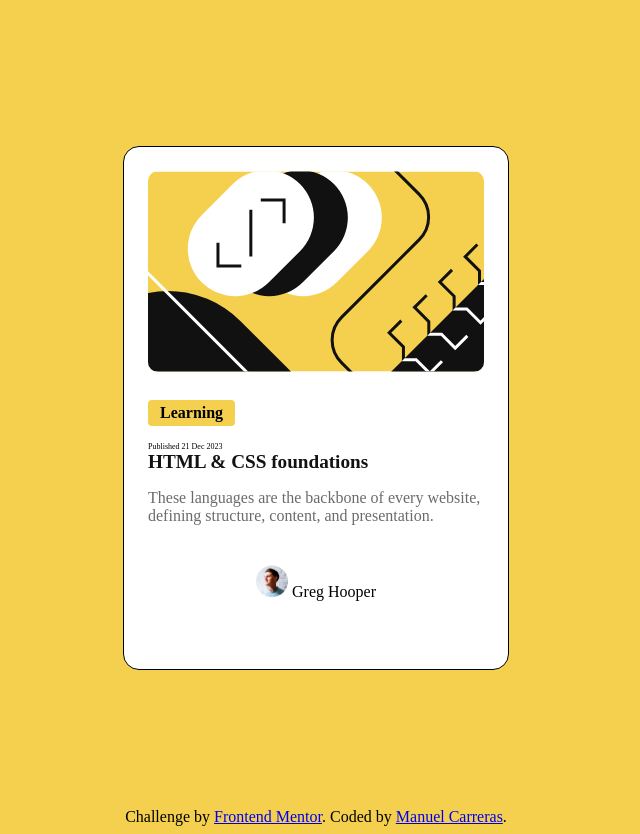
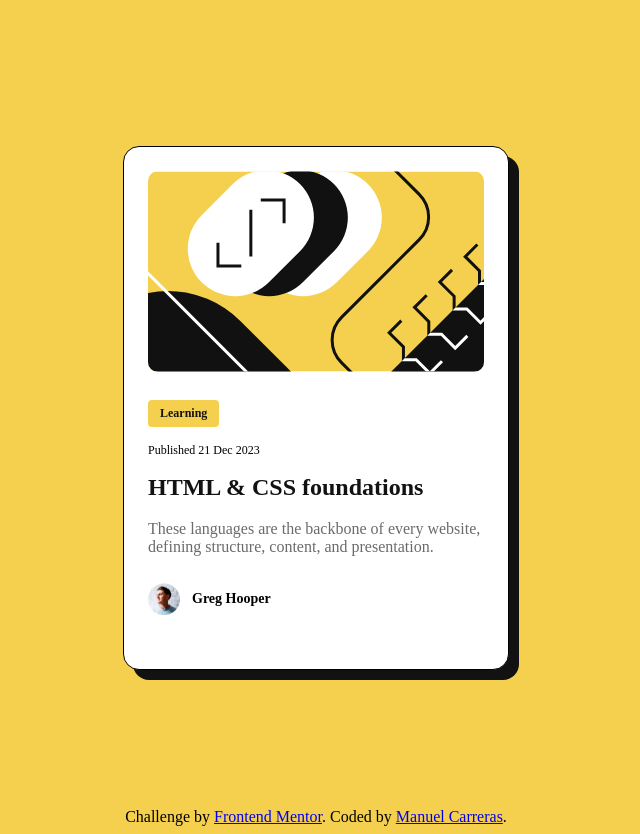
Before and after one commit to ManuGolem/blog-preview-card, a plain HTML site: page index.html in a window 1280 px wide. Shown: the whole page, without its empty margins (324-964 px from the left). Drawn offline with Linux system fonts and the light colour scheme.

Commit message:
last commit

```diff
--- a/css/style.css
+++ b/css/style.css
@@ -8,9 +8,11 @@
 body {
   font-family: "Figtree", serif;
   font-optical-sizing: auto;
+  font-style: normal;
   background-color: var(--yellow);
   text-align: center;
   font-size: 16px;
+
 }
 .page{
     display: flex;
@@ -24,32 +26,40 @@ body {
     height: 32.625rem;
     border-radius: 1rem;
     border:solid 1px black;
+    box-shadow: 10px 10px 0px 0px var(--Gray-950);
 }
 .grande{
     margin: 1.5rem;
     border-radius: 0.625rem;
 }
-footer{
-    margin: 1.5rem;
-}
+
 p{
+    margin-block:1rem;
+    padding: 3px;
+    padding-inline:0px ;
     color:var(--Gray-500);
     font-weight: 500;
 }
 h1{
     color:var(--Gray-950);
-    font-size: 1.2rem;
+    font-size: 24px;
     font-weight: 800;
     margin:0;
+}
+h1:hover{
+    color:var(--yellow);
+    cursor: pointer;
+    font-weight: 800;
 }
 .learning{
     background-color: var(--yellow);
     margin-right: auto;
-    padding: 0.25rem;
-    padding-inline: 0.75rem;
+    padding: 6px;
+    padding-inline: 12px;
     border-radius:0.25rem;
-    font-size: 1rem;
+    font-size: 12px;
     font-weight: 800;
+    color:var(--Gray-950);
 }
 .content{
     display: flex;
@@ -58,11 +68,27 @@ h1{
     justify-content: left;
     margin-inline: 1.5rem;
 }
+.public{
+    margin-top: 1rem;
+    font-size: 12px;
+    text-align: left;
+    margin-bottom: 1rem;
+    margin-right: auto;
+}
+footer{
+    display: flex;
+    align-items: center;
+    margin-left: 24px;
+    margin-bottom: 24px;
+    margin-top:8px;
+}
 .avatar{
     height: 2rem;
     width: 2rem;
 }
-.public{
-    margin-top: 1rem;
-    font-size: 0.5rem;
+.avatar-name{
+    margin-left: 12px;
+    font-size:14px;
+    text-align: center;
+    font-weight: 800;
 }
--- a/index.html
+++ b/index.html
@@ -28,7 +28,7 @@
           </main>
           <footer>
             <img src="assets/images/image-avatar.webp" class="avatar">
-            <span>Greg Hooper</span>
+            <span class="avatar-name">Greg Hooper</span>
           </footer>
         </div>
       </div>
```
